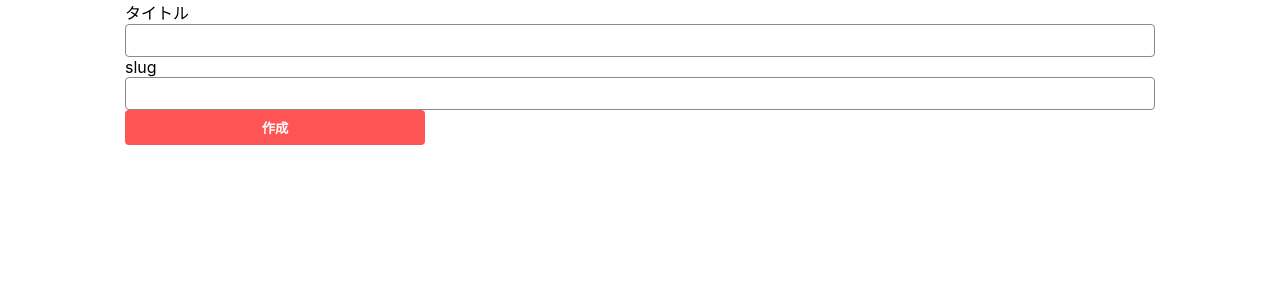
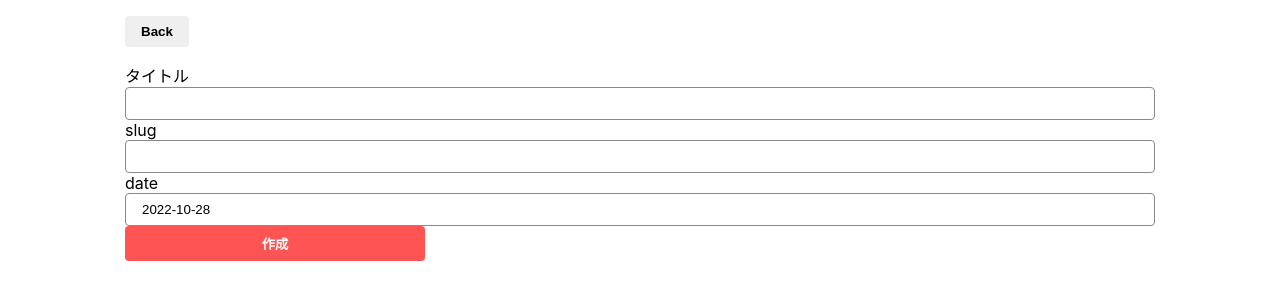
Before and after one commit to 1keiuu/1k-cove, a Next.js app in the folder packages/admin/: page /posts/new in a window 1280 px wide. Shown: the top 300 px of the page. Built offline with nearby package versions, Linux system fonts and the light colour scheme; no server answers.

Commit message:
update: add date

```diff
--- a/packages/admin/@types/post.d.ts
+++ b/packages/admin/@types/post.d.ts
@@ -2,4 +2,5 @@ export type Post = {
   title: string;
   slug: string;
   content: string;
+  date: string;
 };
--- a/packages/admin/components/organisms/posts/EditorPalette/EditorPalette.module.css
+++ b/packages/admin/components/organisms/posts/EditorPalette/EditorPalette.module.css
@@ -1,3 +1,4 @@
 .list-item {
   list-style: none;
+  margin-bottom: 8px;
 }
--- a/packages/admin/pages/posts/new.tsx
+++ b/packages/admin/pages/posts/new.tsx
@@ -4,7 +4,7 @@ import { initFirebase } from '../../utils/firebase';
 import superjson from 'superjson';
 import { Post } from '../../@types/post';
 import { useState } from 'react';
-import styles from '../../styles/pages/posts/new.module.css';
+import styles from '../../styles/pages/posts/New.module.css';
 import { useForm } from 'react-hook-form';
 import { FirebaseConfig } from '../../@types/firebase';
 import Loading from '../../components/organisms/shared/Loading/Loading';
@@ -12,6 +12,7 @@ import CustomInput from '../../components/organisms/shared/CustomInput/CustomInp
 import CustomLabel from '../../components/organisms/shared/CustomLabel/CustomLabel';
 import Button from '../../components/organisms/shared/Button/Button';
 import Router from 'next/router';
+import PageNavigation from '../../components/organisms/shared/PageNavigation/PageNavigation';
 
 type PostsNewPageProps = {
   firebaseConfig: string;
@@ -26,8 +27,10 @@ const PostsNewPage: NextPage<PostsNewPageProps> = (props) => {
   const postApiClient = new PostApiClient(db);
 
   const [isLoading, setIsLoading] = useState(false);
+  const date = new Date();
   const defaultValues = {
     content: '',
+    date: `${date.getFullYear()}-${date.getMonth() + 1}-${date.getDate()}`,
   };
   const { handleSubmit, register } = useForm<Post>({
     defaultValues,
@@ -44,6 +47,9 @@ const PostsNewPage: NextPage<PostsNewPageProps> = (props) => {
   return (
     <div className={styles.wrapper}>
       <Loading loading={isLoading}></Loading>
+      <div className={styles['navigation-wrapper']}>
+        <PageNavigation backPath="/"></PageNavigation>
+      </div>
       <form className={styles.form} onSubmit={handleSubmit(onSubmit)}>
         <CustomLabel>
           タイトル
@@ -53,7 +59,11 @@ const PostsNewPage: NextPage<PostsNewPageProps> = (props) => {
           slug
           <CustomInput register={register} name="slug"></CustomInput>
         </CustomLabel>
-        <Button type='submit'>作成</Button>
+        <CustomLabel>
+          date
+          <CustomInput register={register} name="date"></CustomInput>
+        </CustomLabel>
+        <Button type="submit">作成</Button>
       </form>
     </div>
   );
--- a/packages/admin/styles/pages/posts/New.module.css
+++ b/packages/admin/styles/pages/posts/New.module.css
@@ -4,3 +4,7 @@
   display: flex;
   flex-direction: column;
 }
+
+.navigation-wrapper {
+  margin: 16px 0;
+}
```
Also changed, not shown: packages/admin/pages/posts/[:id].tsx (+17 -6 lines), packages/admin/styles/pages/posts/Id.module.css (+10 -0 lines).
